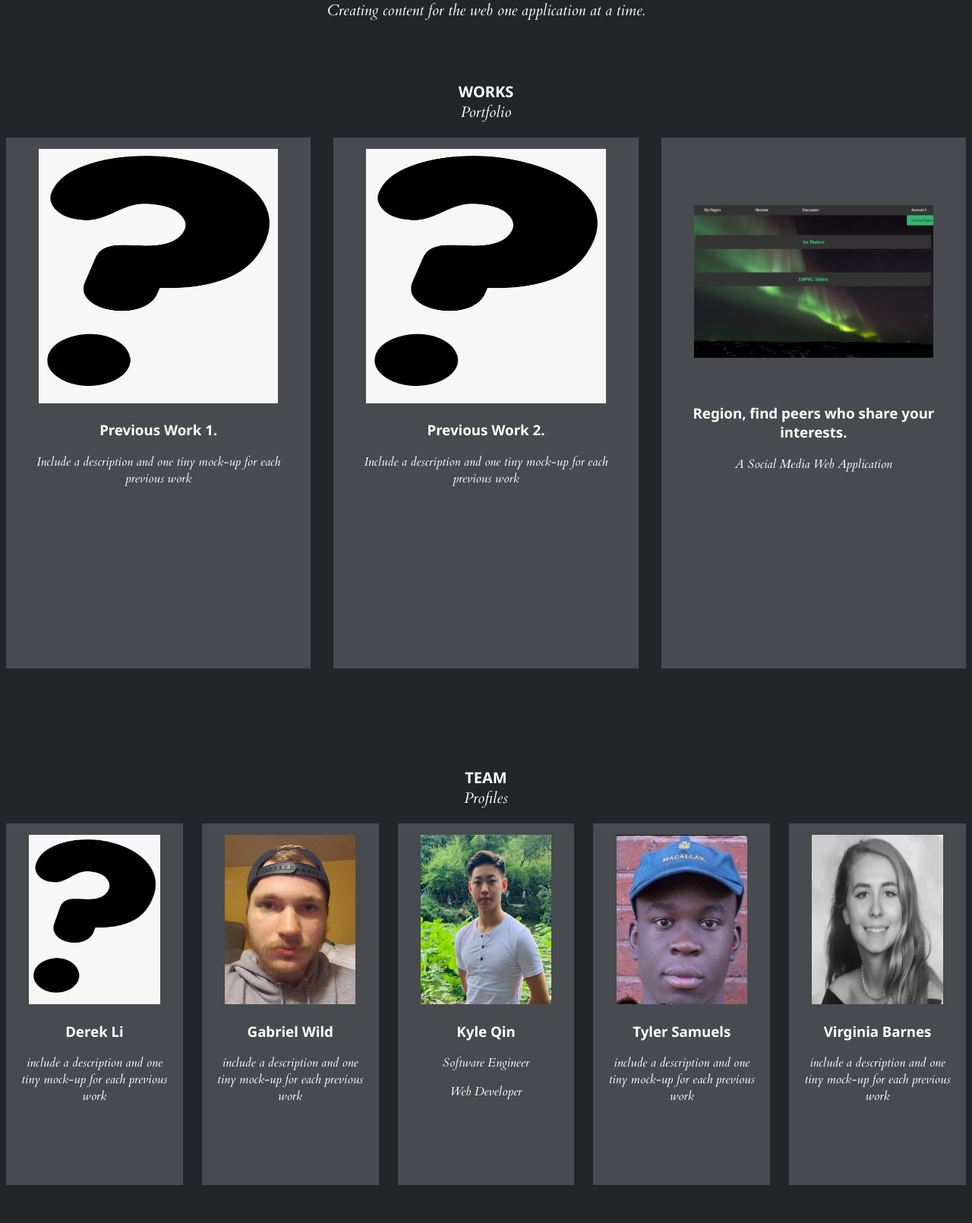
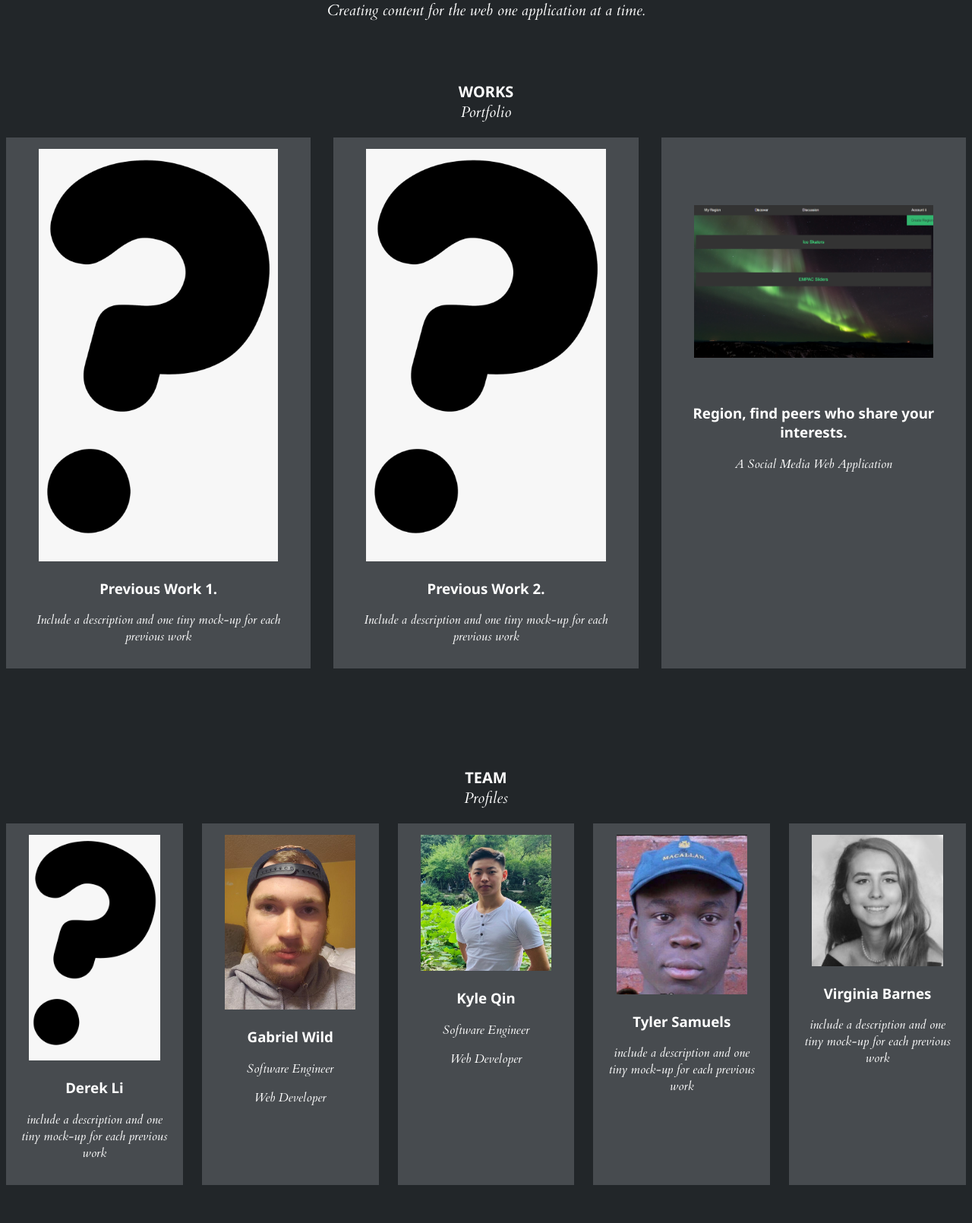
Before and after one commit to barnesv17/WebSys, a PHP site: page / in a window 1280 px wide. Shown: the part 403-2013 px from the top of the page at 76% size. Run offline with PHP 8.4, Linux system fonts and the light colour scheme.

Commit message:
fixed issue where images were getting squashed out of proportion

```diff
--- a/lab3/index.html
+++ b/lab3/index.html
@@ -69,7 +69,8 @@
         <a href="resumes/wildg.html">
           <img src="images/wildg.jpg" alt="Mock Up">
           <h3>Gabriel Wild</h3>
-          <p>include a description and one tiny mock-up for each previous work</p>
+          <p>Software Engineer</p>
+          <p>Web Developer</p>
         </a>
       </div>
 
--- a/lab3/style.css
+++ b/lab3/style.css
@@ -135,7 +135,7 @@ html, body {
 }
 .examples img, .profiles img {
   width: 85%;
-  height: 50%;
+  /* height: 50%; */
 }
 #example1, #example2, #example3, #profile1, #profile2, #profile3, #profile4, #profile5 {
   display: inline-block;
```
